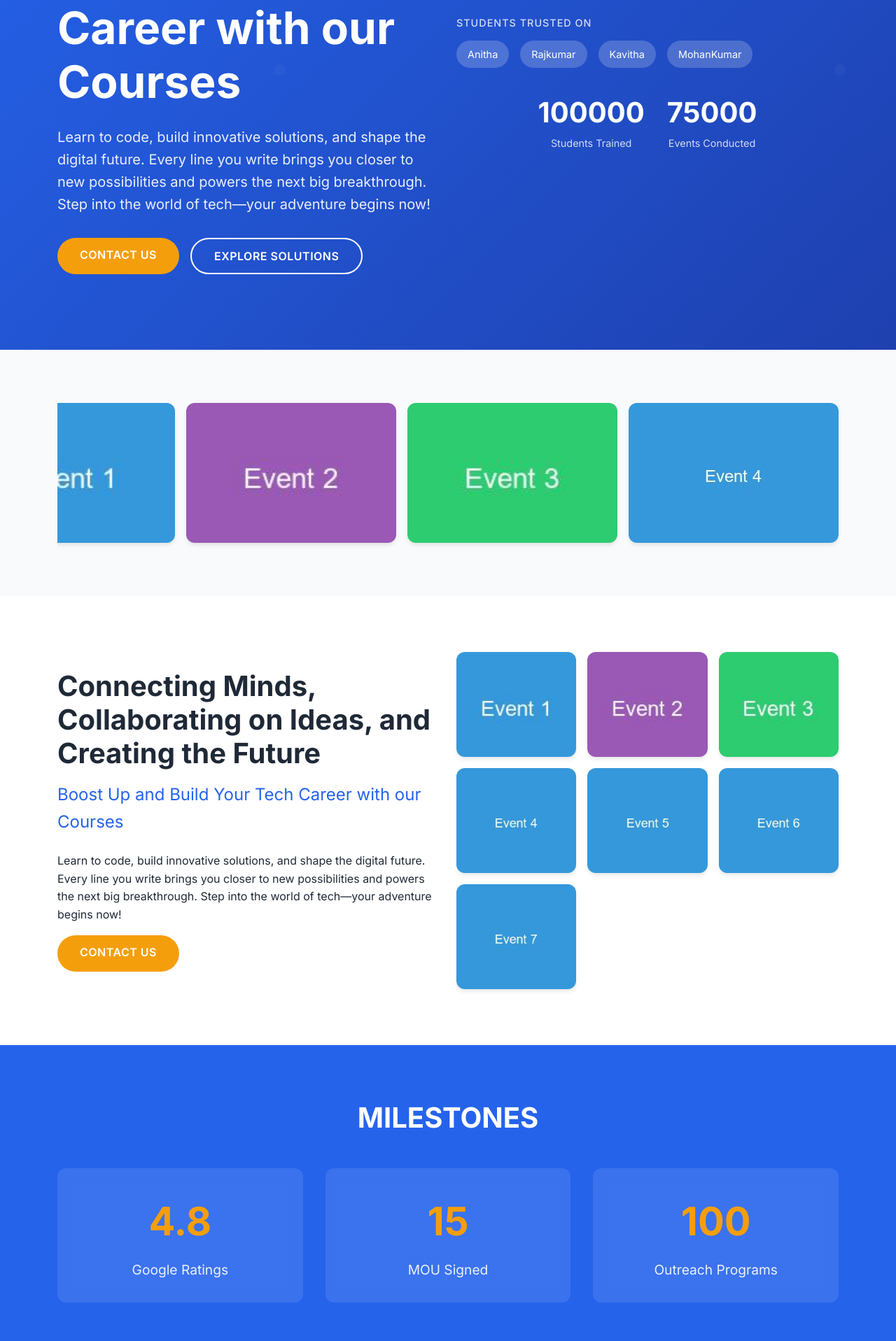
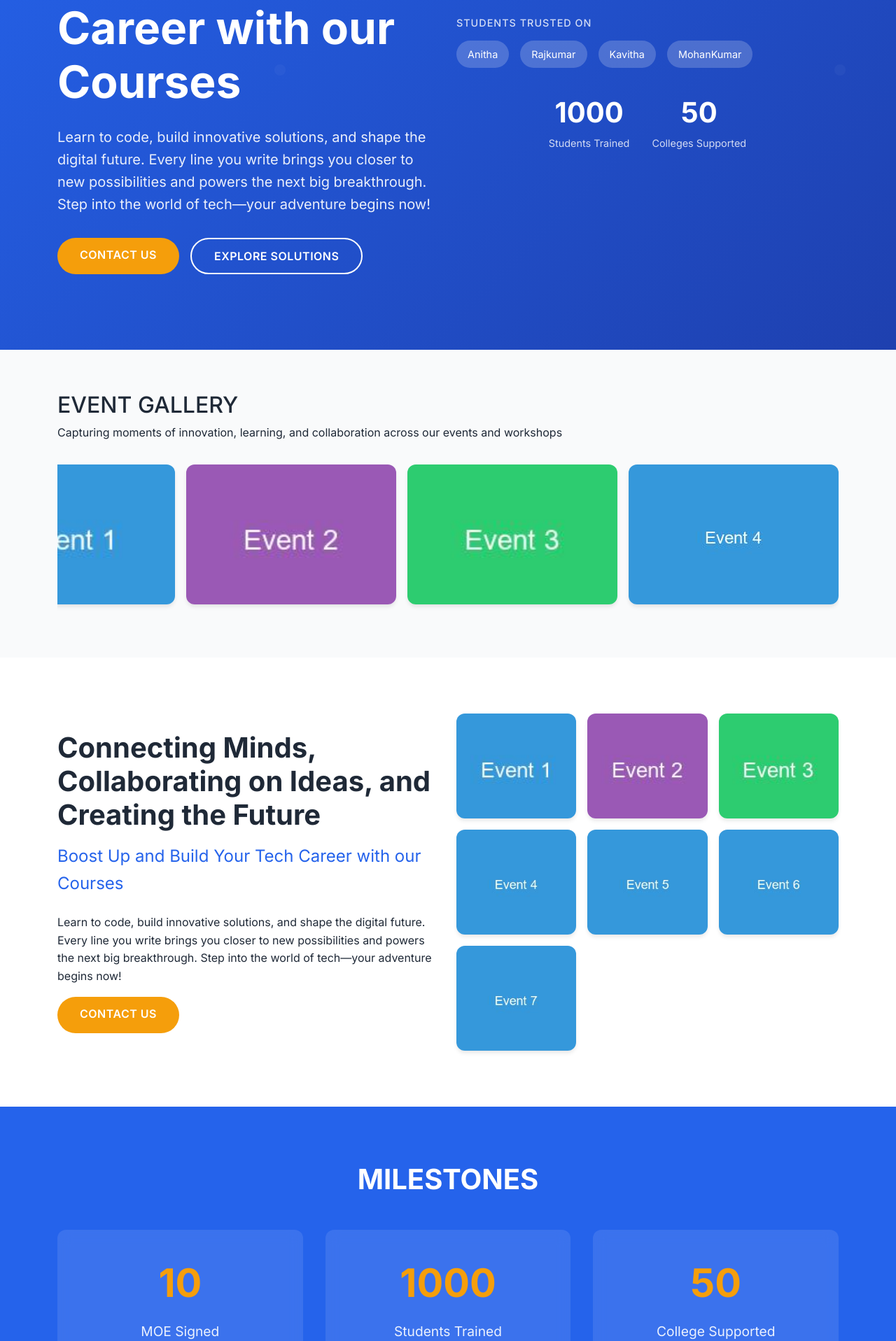
Before and after one commit to Balajiyoganantham/soundhar, a Flask app: page / in a window 1280 px wide. Shown: the part 300-2217 px from the top of the page at 70% size. Run offline with Flask 3, Linux system fonts and the light colour scheme.

Commit message:
Update statistics: MOE signed 10+, Students trained 1000+, College supported 50+ and add Event Gallery section

```diff
--- a/seed_data.py
+++ b/seed_data.py
@@ -108,10 +108,10 @@ Web3 Development:
 
         # Create Statistics based on Cybernaut website
         statistics = [
-            Statistics(name="Students Trained", value=100000, icon="👥"),  # 1L+ students
-            Statistics(name="Events Conducted", value=75000, icon="🎪"),  # 75K+ events
+            Statistics(name="Students Trained", value=1000, icon="👥"),  # 1000+ students
+            Statistics(name="Colleges Supported", value=50, icon="🏫"),  # 50+ colleges
+            Statistics(name="MOE Signed", value=10, icon="🤝"),  # 10+ MOE
             Statistics(name="Google Rating", value=48, icon="⭐"),  # 4.8 rating
-            Statistics(name="MOU Signed", value=15, icon="🤝"),  # 15+ MOUs
             Statistics(name="Outreach Programs", value=100, icon="🌍"),  # 100+ programs
             Statistics(name="Years of Impact", value=5, icon="⭐")  # 5 years
         ]
--- a/templates/index.html
+++ b/templates/index.html
@@ -28,12 +28,12 @@
                     </div>
                     <div class="hero-numbers">
                         <div class="stat-item">
-                            <div class="stat-number" data-count="100000">0</div>
+                            <div class="stat-number" data-count="1000">0</div>
                             <div class="stat-label">Students Trained</div>
                         </div>
                         <div class="stat-item">
-                            <div class="stat-number" data-count="75000">0</div>
-                            <div class="stat-label">Events Conducted</div>
+                            <div class="stat-number" data-count="50">0</div>
+                            <div class="stat-label">Colleges Supported</div>
                         </div>
                     </div>
                 </div>
@@ -45,6 +45,8 @@
 <!-- Event Gallery Section -->
 <section id="events" class="event-gallery">
     <div class="container">
+        <h2 class="section-title">EVENT GALLERY</h2>
+        <p class="section-subtitle">Capturing moments of innovation, learning, and collaboration across our events and workshops</p>
         <div class="event-slider">
             <div class="event-item">
                 <img src="{{ url_for('static', filename='images/events/event1.jpg') }}" alt="Event Image 1">
@@ -119,16 +121,16 @@
         <h2 class="section-title">MILESTONES</h2>
         <div class="milestones-grid">
             <div class="milestone-item">
-                <div class="milestone-number" data-count="4.8">0</div>
-                <div class="milestone-label">Google Ratings</div>
+                <div class="milestone-number" data-count="10">0</div>
+                <div class="milestone-label">MOE Signed</div>
             </div>
             <div class="milestone-item">
-                <div class="milestone-number" data-count="15">0</div>
-                <div class="milestone-label">MOU Signed</div>
+                <div class="milestone-number" data-count="1000">0</div>
+                <div class="milestone-label">Students Trained</div>
             </div>
             <div class="milestone-item">
-                <div class="milestone-number" data-count="100">0</div>
-                <div class="milestone-label">Outreach Programs</div>
+                <div class="milestone-number" data-count="50">0</div>
+                <div class="milestone-label">College Supported</div>
             </div>
         </div>
     </div>
```
